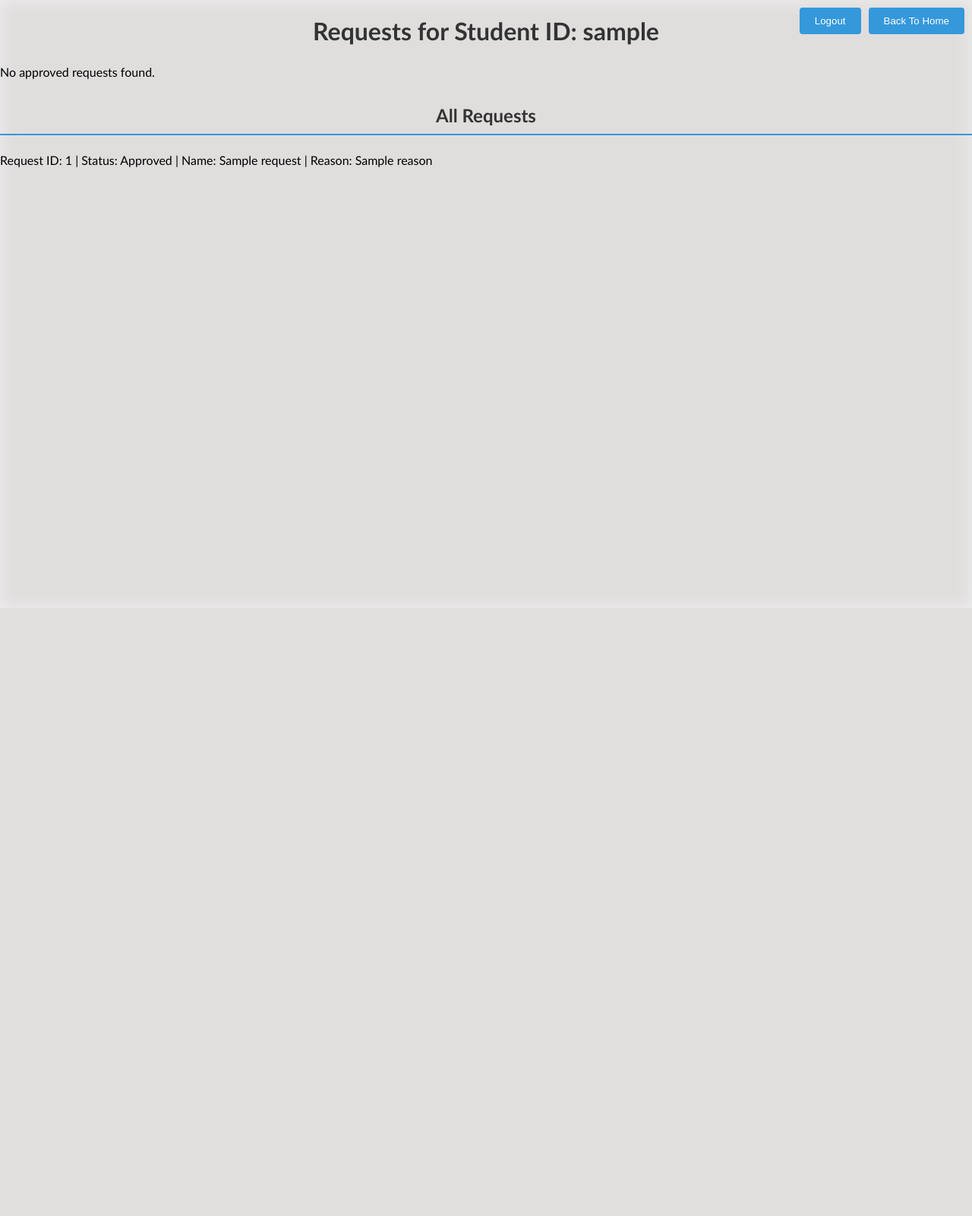
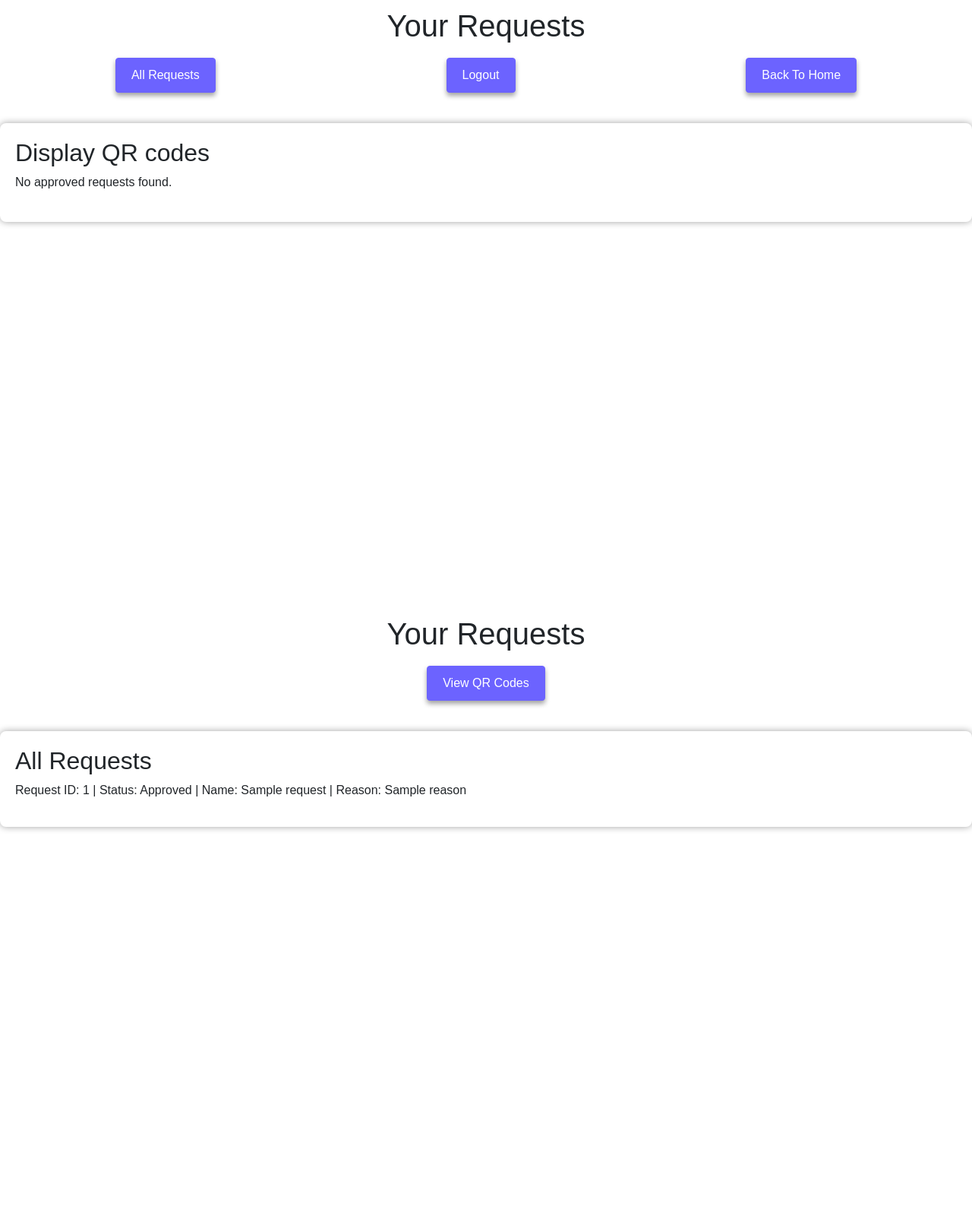
Before and after one commit to praneeth-pingali/AUgatepass, a Flask app: page /view_requests in a window 1280 px wide. Shown: the whole page at 76% size. Before the commit the page ends 220 px from the top, so only its background shows below. Run offline with Flask 2, Linux system fonts and the light colour scheme; the visitor is signed in with stand-in values (Sample User, id 1); a database or web service that is not in the repository returns one stand-in record (values such as "Sample title"); some libraries are stand-ins or nearby versions.

Commit message:
REVAMPED View Requests

```diff
--- a/templates/view_requests.html
+++ b/templates/view_requests.html
@@ -1,44 +1,164 @@
 <!DOCTYPE html>
 <html lang="en">
+
 <head>
     <meta charset="UTF-8">
     <meta http-equiv="X-UA-Compatible" content="IE=edge">
     <meta name="viewport" content="width=device-width, initial-scale=1.0">
+    <link rel="stylesheet" href="{{ url_for('static', filename='css/bootstrap.min.css') }}">
     <title>View Requests</title>
-    <link rel="stylesheet" href="{{ url_for('static', filename='style2.css') }}">
+    <style>
+        body {
+            font-family: Arial, sans-serif;
+            background-color: #ffffff;
+            margin: 0;
+            padding: 0;
+            overflow-x: hidden;
+            /* Disable horizontal scrolling */
+        }
+
+        .viewport {
+            display: flex;
+            flex-direction: column;
+            min-height: 100vh;
+            /* Ensure each viewport occupies the entire viewport height */
+        }
+
+        header {
+            background-color: #ffffff;
+            text-align: center;
+            padding: 10px 0;
+        }
+
+        .header-buttons {
+            display: flex;
+            justify-content: space-around;
+            margin-bottom: 20px;
+        }
+
+        /* .header-buttons button {
+            padding: 8px 16px;
+            border: none;
+            border-radius: 4px;
+            background-color: #3498db;
+            color: #fff;
+            cursor: pointer;
+        }
+
+        .header-buttons button:hover {
+            background-color: #2980b9;
+        } */
+
+        .custom-button{
+            margin-top: 0%;
+            padding: 10px 20px;
+            font-size: 16px;
+            box-shadow: 0 4px 6px rgba(0, 0, 0, 0.369);
+            transition: transform 0.3s ease;
+            margin: 10px
+        }
+
+        .custom-button:hover{
+            transform: scale(1.1);
+            box-shadow: 8px 8px 8px rgba(0, 0, 0, 0.369);
+        }
+
+        .requests-section {
+            background-color: #ffffff;
+            border-radius: 8px;
+            box-shadow: 0 0 10px rgba(0, 0, 0, 0.369);
+            /* margin: 20px auto; */
+            padding: 20px;
+            height: 100%;
+            width: 100%;
+            /* Subtract the header height (adjust as needed) */
+            overflow-y: auto;
+            /* Add scroll if content exceeds viewport height */
+        }
+
+
+
+        .qr-codes {
+            margin-bottom: 20px;
+        }
+
+        .qr-codes img {
+            display: block;
+            margin: 0 auto;
+            max-width: 100%;
+        }
+    </style>
 </head>
+
 <body>
-
-<div class="top-right-buttons">
+    <div class="viewport">
+        <header>
+            <h1>Your Requests</h1>
+            <div class="header-buttons">
+                <button onclick="scrollToAllRequests()" class="custom-button btn btn-primary">All Requests</button>
                 <form action="{{ url_for('logout') }}" method="get">
-        <button type="submit">Logout</button>
+                    <button type="submit" class="custom-button btn btn-primary">Logout</button>
                 </form>
-
                 <form action="{{ url_for('student') }}" method="get">
-        <button type="submit">Back To Home</button>
+                    <button type="submit" class="custom-button btn btn-primary">Back To Home</button>
                 </form>
             </div>
+        </header>
 
-<h1>Requests for Student ID: {{ student_id }}</h1>
-
+        <div class="requests-section">
+            <h2>Display QR codes</h2>
+            <div class="qr-codes">
+                <!-- QR code content goes here -->
                 {% if approved_requests %}
-        <h2>Approved Requests</h2>
                 {% for request in approved_requests %}
                 <p>
-                Request ID: {{ request['_id'] }} | Status: {{ request['status'] }} | Name: {{ request['name'] }} | Reason: {{ request['reason'] }}
+                    Request ID: {{ request['_id'] }} | Status: {{ request['status'] }} | Name: {{ request['name'] }} |
+                    Reason: {{ request['reason'] }}
                     <br>
-                <img src="{{ url_for('generate_qr', key=request['key']) }}" alt="QR Code for Request ID {{ request['_id'] }}">
+                    <img src="{{ url_for('generate_qr', key=request['key']) }}"
+                        alt="QR Code for Request ID {{ request['_id'] }}">
                 </p>
                 {% endfor %}
                 {% else %}
                 <p>No approved requests found.</p>
                 {% endif %}
+            </div>
+        </div>
+    </div>
 
+    <div class="viewport">
+        <header>
+            <h1>Your Requests</h1>
+            <div class="header-buttons">
+                <button onclick="scrollToQR()" class="custom-button btn btn-primary">View QR Codes</button>
+            </div>
+        </header>
+        <div class="requests-section">
             <h2>All Requests</h2>
+            <!-- All requests content goes here -->
+            {% if requests %}
             {% for request in requests %}
             <p>
-            Request ID: {{ request['_id'] }} | Status: {{ request['status'] }} | Name: {{ request['name'] }} | Reason: {{ request['reason'] }}
+                Request ID: {{ request['_id'] }} | Status: {{ request['status'] }} | Name: {{ request['name'] }} |
+                Reason: {{ request['reason'] }}
             </p>
             {% endfor %}
+            {% else %}
+            <p>No requests found.</p>
+            {% endif %}
+        </div>
+    </div>
+
+    <script>
+        function scrollToQR() {
+            document.querySelector('.viewport:nth-of-type(1)').scrollIntoView({ behavior: 'smooth' });
+        }
+
+        function scrollToAllRequests() {
+            document.querySelector('.viewport:nth-of-type(2)').scrollIntoView({ behavior: 'smooth' });
+        }
+    </script>
+
 </body>
+
 </html>
```
Also changed, not shown: 2 other files. Lines whose indentation alone changed are shown as unchanged.
